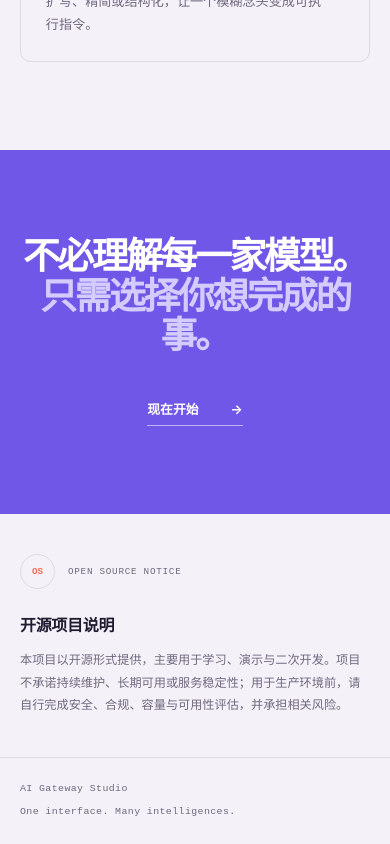
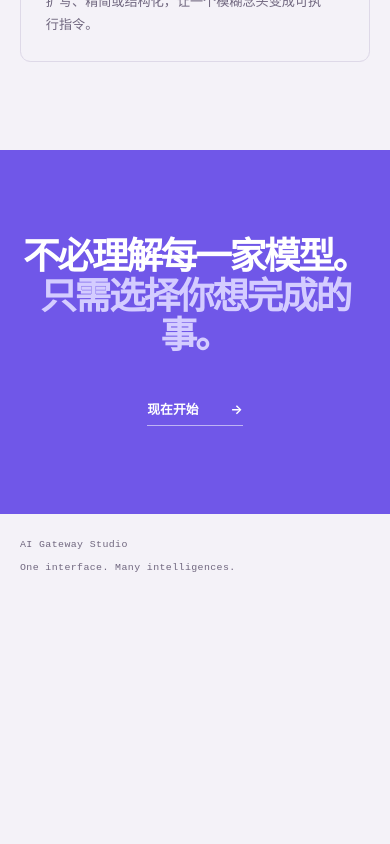
Before and after one commit to wanglsh97/ai-gateway-studio, a Next.js app in the folder apps/web/: page / in a window 390 px wide. Shown: the part 3989-4833 px from the top of the page. After the commit the page ends 4589 px from the top, so only its background shows below. Built offline with nearby package versions, Linux system fonts and the light colour scheme; no server answers.

Commit message:
refactor(web): remove open source notice

```diff
--- a/apps/web/src/app/globals.css
+++ b/apps/web/src/app/globals.css
@@ -764,60 +764,6 @@ body {
   font-size: 0.62rem;
   letter-spacing: 0.04em;
 }
-.open-source-notice {
-  display: grid;
-  grid-template-columns: 0.7fr 2.3fr;
-  gap: 3rem;
-  max-width: 80rem;
-  margin: 0 auto;
-  padding: 3.25rem 2.5rem;
-  border-bottom: 1px solid var(--line);
-}
-.open-source-label {
-  display: flex;
-  align-items: center;
-  gap: 0.8rem;
-  align-self: start;
-}
-.open-source-mark {
-  display: grid;
-  width: 2.2rem;
-  height: 2.2rem;
-  place-items: center;
-  border: 1px solid var(--line);
-  border-radius: 50%;
-  color: var(--orange);
-  font-family: ui-monospace, monospace;
-  font-size: 0.58rem;
-  font-weight: 800;
-}
-.open-source-label p {
-  margin: 0;
-  color: var(--muted);
-  font-family: ui-monospace, monospace;
-  font-size: 0.58rem;
-  letter-spacing: 0.08em;
-  text-transform: uppercase;
-}
-.open-source-copy {
-  display: grid;
-  grid-template-columns: minmax(9rem, 0.65fr) 1.35fr;
-  gap: 2rem;
-}
-.open-source-copy h2 {
-  margin: 0;
-  color: var(--ink);
-  font-size: 1rem;
-  font-weight: 750;
-  letter-spacing: -0.02em;
-}
-.open-source-copy p {
-  max-width: 42rem;
-  margin: 0;
-  color: var(--muted);
-  font-size: 0.76rem;
-  line-height: 1.85;
-}
 @keyframes status-breathe {
   50% {
     opacity: 0.45;
@@ -880,13 +826,6 @@ body {
   }
   .integration-footnote a {
     width: max-content;
-  }
-  .open-source-notice {
-    grid-template-columns: 1fr 2fr;
-  }
-  .open-source-copy {
-    grid-template-columns: 1fr;
-    gap: 0.75rem;
   }
 }
 @media (max-width: 640px) {
@@ -974,11 +913,6 @@ body {
   .home-manifesto {
     padding: 5.5rem 1.25rem;
   }
-  .open-source-notice {
-    grid-template-columns: 1fr;
-    gap: 1.5rem;
-    padding: 2.5rem 1.25rem;
-  }
   .home-footer {
     flex-direction: column;
     gap: 0.5rem;
--- a/apps/web/src/app/page.tsx
+++ b/apps/web/src/app/page.tsx
@@ -182,21 +182,6 @@ export default function HomePage() {
         </Link>
       </section>
 
-      <aside className="open-source-notice" aria-labelledby="open-source-title">
-        <div className="open-source-label">
-          <span className="open-source-mark" aria-hidden="true">
-            OS
-          </span>
-          <p>Open source notice</p>
-        </div>
-        <div className="open-source-copy">
-          <h2 id="open-source-title">开源项目说明</h2>
-          <p>
-            本项目以开源形式提供，主要用于学习、演示与二次开发。项目不承诺持续维护、长期可用或服务稳定性；用于生产环境前，请自行完成安全、合规、容量与可用性评估，并承担相关风险。
-          </p>
-        </div>
-      </aside>
-
       <footer className="home-footer">
         <span>AI Gateway Studio</span>
         <span>One interface. Many intelligences.</span>
```
